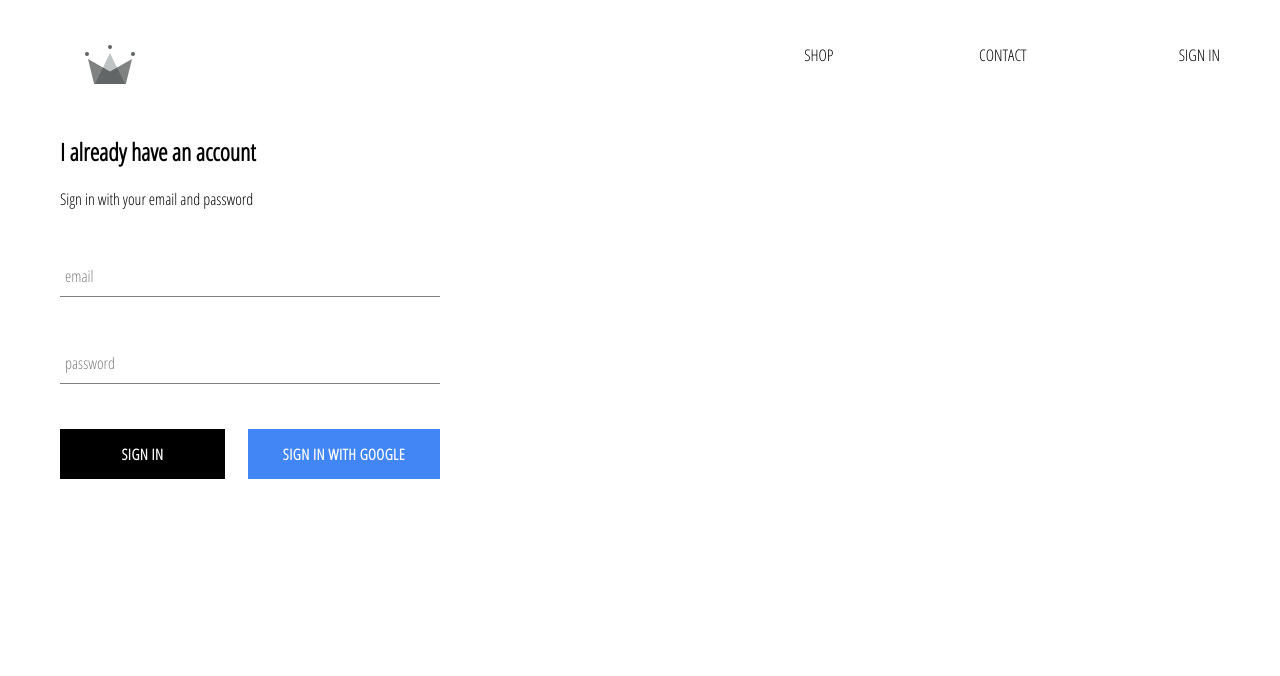
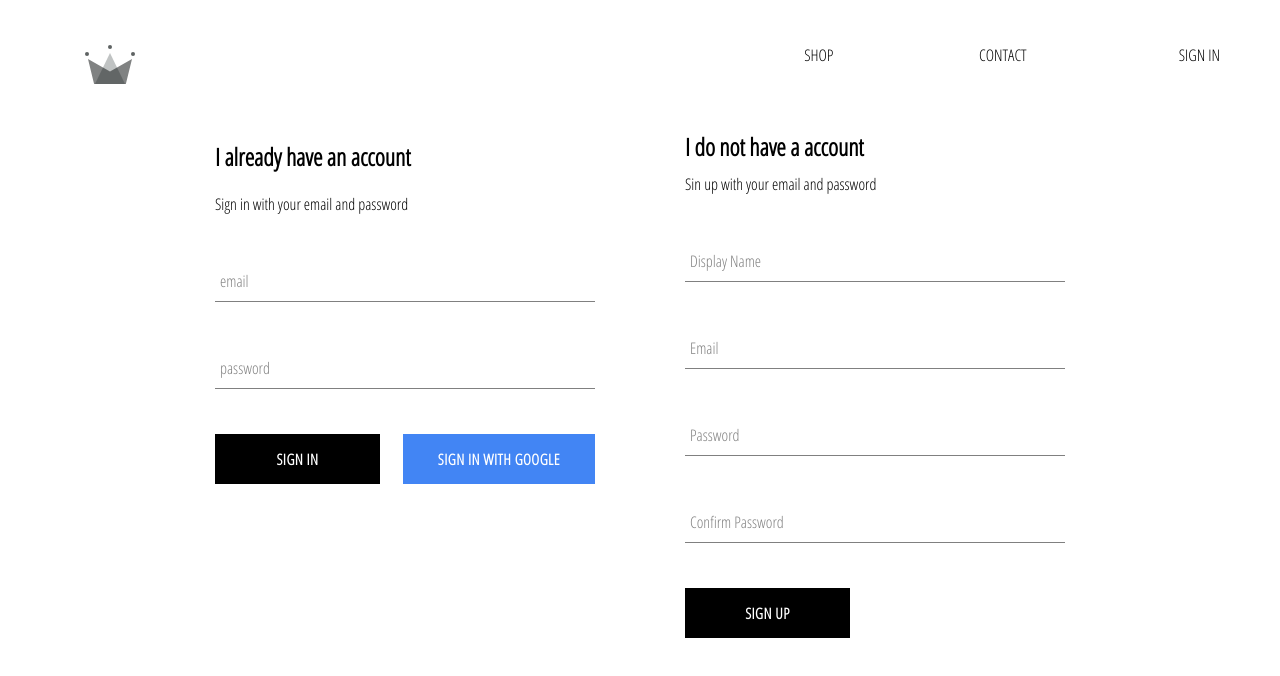
Before and after one commit to MicheleLiberio/crwn-clothing, a React (Create React App) app: page /signin in a window 1280 px wide. Shown: the top 676 px of the page. Built offline with nearby package versions, Linux system fonts and the light colour scheme; no server answers.

Commit message:
implemented firebase utils, included ability to store authenticated users into our firestore database

```diff
--- a/src/App.js
+++ b/src/App.js
@@ -1,4 +1,4 @@
-import React from 'react';
+import React, { useRef } from 'react';
 import { Switch, Route } from 'react-router-dom';
 
 import './App.css';
@@ -7,7 +7,7 @@
 import ShopPage from './pages/shop/shop.component';
 import SignInAndSignUpPage from './pages/sign-in-and-sign-up-page/sign-in-and-sign-up-page.component';
 import Header from './components/header/header.component';
-import { auth } from './firebase/firebase.utils';
+import { auth, createUserProfileDocument } from './firebase/firebase.utils';
 
 
 class App extends React.Component {
@@ -22,10 +22,27 @@
   unsubscribeFromAuth = null;
 
   componentDidMount() {
-    this.unsubscribeFromAuth = auth.onAuthStateChanged(user => {
-      this.setState({ currentUser: user })
+    this.unsubscribeFromAuth = auth.onAuthStateChanged(async userAuth => {
 
-      console.log(user);
+      if (userAuth) {
+        const userRef = await createUserProfileDocument(userAuth);
+
+        userRef.onSnapshot(snapShot =>{
+          this.setState({
+            currentUser: {
+              id: snapShot.id,
+              ...snapShot.data()
+            }
+          }, () => {
+            console.log(this.state);
+          });
+
+          console.log(this.state);
+        })
+      }
+      else {
+        this.setState({ currentUser: userAuth });
+      }
     })
   }
 
--- /dev/null
+++ b/src/components/sign-up/sign-up.component.jsx
@@ -0,0 +1,105 @@
+import React from 'react';
+
+import FormInput from '../form-input/form-input.component';
+import CustomButton from '../custom-button/custom-button.component';
+
+import { auth, createUserProfileDocument } from '../../firebase/firebase.utils'
+
+import './sign-up.styles.scss';
+
+class SignUp extends React.Component {
+    constructor() {
+        super();
+
+        this.state = {
+            displayName: '',
+            email: '',
+            password: '',
+            confirmPassword: ''
+        }
+    }
+
+    handleSubmit = async event => {
+        event.preventDefault();
+
+        const { displayName, email, password, confirmPassword } = this.state;
+
+        if(password != confirmPassword) {
+            alert("password don't match");
+            return;
+        }
+
+        try {
+            const { user } = await auth.createUserWithEmailAndPassword(
+                email,
+                password
+            );
+
+            await createUserProfileDocument(user, { displayName });
+
+                this.setState( {
+                    displayName: '',
+                    email: '',
+                    password: '',
+                    confirmPassword: ''
+                });
+
+        } catch (error) {
+            console.error(error);
+        }
+
+    }
+
+    handleChange = event => {
+        const { name, value } = event.target;
+
+        this.setState({[name]: value});
+    }
+
+    render() {
+        const { displayName, email, password, confirmPassword } = this.state;
+        return(
+            <div className='sign-up'>
+                <h2 className='title'>I do not have a account</h2>
+                <span>Sin up with your email and password</span>
+                <form className='sign-up-form' onSubmit={this.handleSubmit}>
+                    <FormInput
+                        type='text'
+                        name='displayName'
+                        value={displayName}
+                        onChange={this.handleChange}
+                        label='Display Name'
+                        required
+                    />
+                    <FormInput
+                        type='email'
+                        name='email'
+                        value={email}
+                        onChange={this.handleChange}
+                        label='Email'
+                        required
+                    />
+                    <FormInput
+                        type='password'
+                        name='password'
+                        value={password}
+                        onChange={this.handleChange}
+                        label='Password'
+                        required
+                    />
+                    <FormInput
+                        type='password'
+                        name='confirmPassword'
+                        value={confirmPassword}
+                        onChange={this.handleChange}
+                        label='Confirm Password'
+                        required
+                    />
+                    <CustomButton type='submit'>SIGN UP</CustomButton>
+                </form>
+            </div>
+        )
+    }
+}
+
+export default SignUp;
--- /dev/null
+++ b/src/components/sign-up/sign-up.styles.scss
@@ -0,0 +1,9 @@
+.sign-up {
+    display: flex;
+    flex-direction: column;
+    width: 380px;
+
+    .title {
+        margin: 10px 0;
+    }
+}
--- a/src/firebase/firebase.utils.js
+++ b/src/firebase/firebase.utils.js
@@ -12,6 +12,34 @@
     measurementId: "G-4ZCYH6TL25"
 };
 
+export const createUserProfileDocument = async (userAuth, additionalData) => {
+    if (!userAuth) return;
+
+    const userRef = firestore.doc(`users/${userAuth.uid}`)
+
+    const snapShot = await userRef.get();
+
+    if(!snapShot.exists) {
+        const { displayName, email } = userAuth;
+        const createdAt = new Date();
+
+        try {
+          await userRef.set({
+              displayName,
+              email,
+              createdAt,
+              ...additionalData
+
+          })
+
+        } catch(error) {
+            console.log('error creating user', error.message);
+        }
+    }
+
+    return userRef;
+}
+
 firebase.initializeApp(config);
 
 export const auth = firebase.auth();
--- a/src/pages/sign-in-and-sign-up-page/sign-in-and-sign-up-page.component.jsx
+++ b/src/pages/sign-in-and-sign-up-page/sign-in-and-sign-up-page.component.jsx
@@ -1,12 +1,14 @@
 import React from 'react';
 
 import SignIn from '../../components/sign-in/sign-in.component';
+import SignUp from '../../components/sign-up/sign-up.component';
 
 import './sign-in-and-sign-up-page.styles.scss'
 
 const SignInAndSignUpPage = () => (
-    <div className='sign-in-and-sign-up-page'>
+    <div className='sign-in-and-sign-up'>
         <SignIn/>
+        <SignUp/>
     </div>
 )
 
--- a/src/pages/sign-in-and-sign-up-page/sign-in-and-sign-up-page.styles.scss
+++ b/src/pages/sign-in-and-sign-up-page/sign-in-and-sign-up-page.styles.scss
@@ -0,0 +1,6 @@
+.sign-in-and-sign-up {
+    width: 850px;
+    display: flex;
+    justify-content: space-between;
+    margin: 30px auto;
+  }
```
Also changed, not shown: src/firebase/test.js (added, +8 -0 lines).
